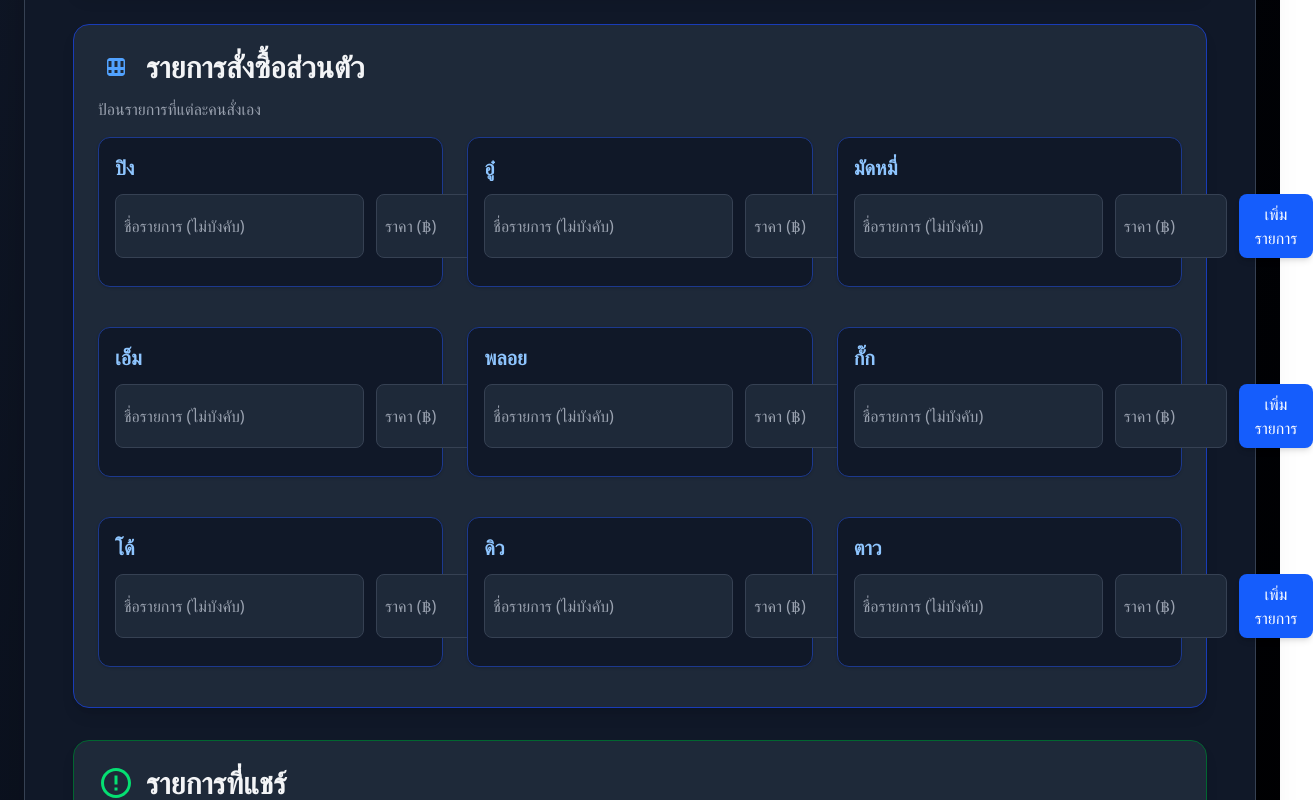
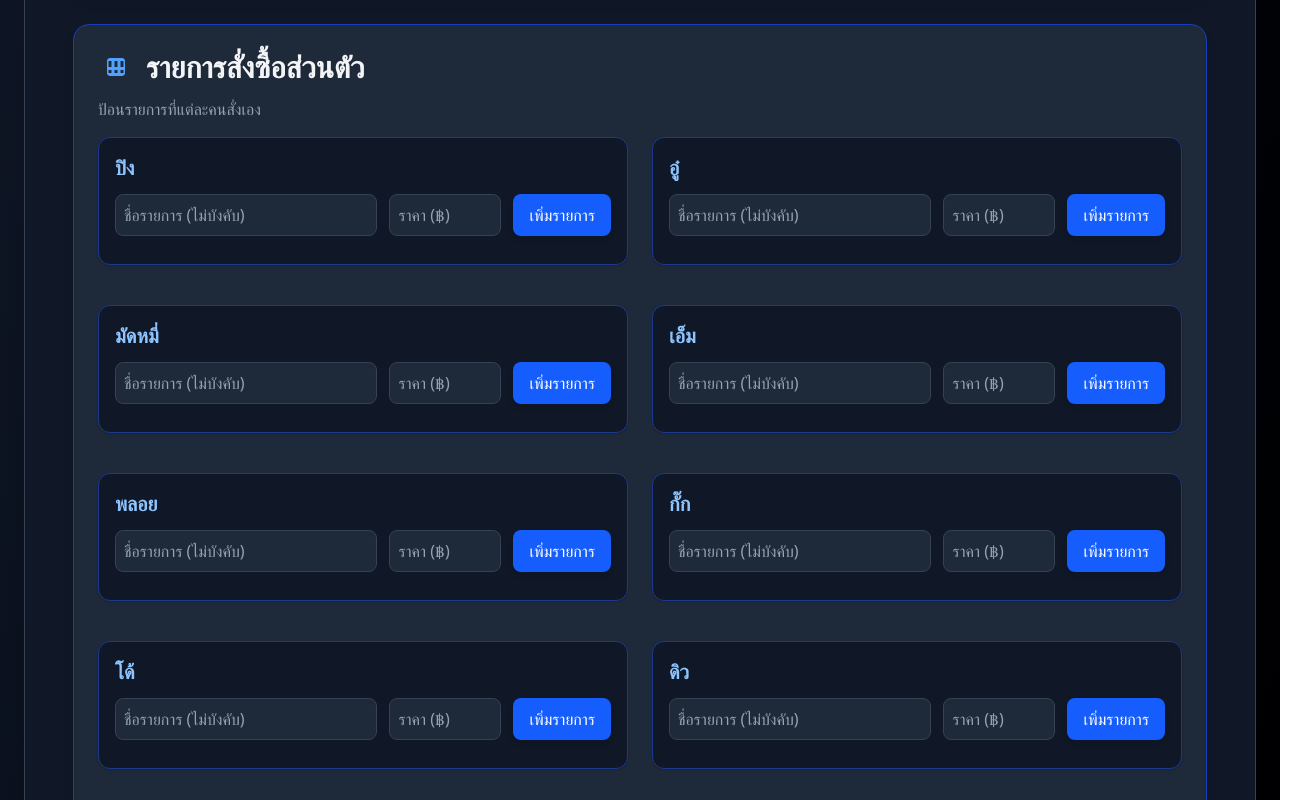
Before and after one commit to pingsovo/treaty, a React (Vite) app: page / in a window 1280 px wide. Shown: the part 440-1240 px from the top of the page, 1313 px wide, since content can reach past the window. Built offline with nearby package versions, Linux system fonts and the light colour scheme.

Commit message:
ปรับให้เหลือ 2 คอลัมน์

```diff
--- a/src/App.jsx
+++ b/src/App.jsx
@@ -218,7 +218,7 @@
           {people.length === 0 ? (
             <p className="text-gray-400 italic">กรุณาเพิ่มคนก่อนเพื่อกำหนดรายการสั่งซื้อส่วนตัว</p>
           ) : (
-            <div className="grid grid-cols-1 md:grid-cols-2 lg:grid-cols-3 gap-6"> {/* แก้ไขตรงนี้ */}
+            <div className="grid grid-cols-1 md:grid-cols-2 lg:grid-cols-2 gap-6"> {/* แก้ไขตรงนี้ */}
               {people.map(p => (
                 <PersonOrderInput
                   key={p.id}
```
